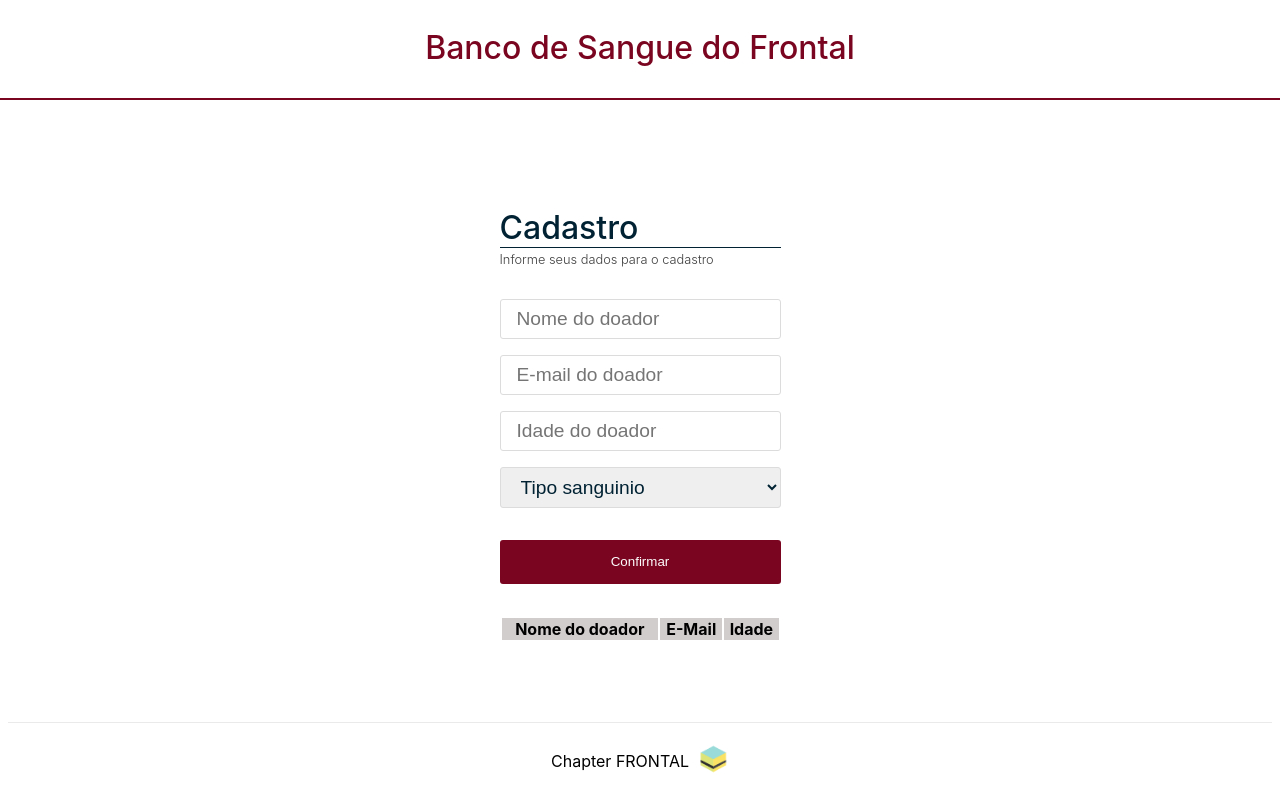
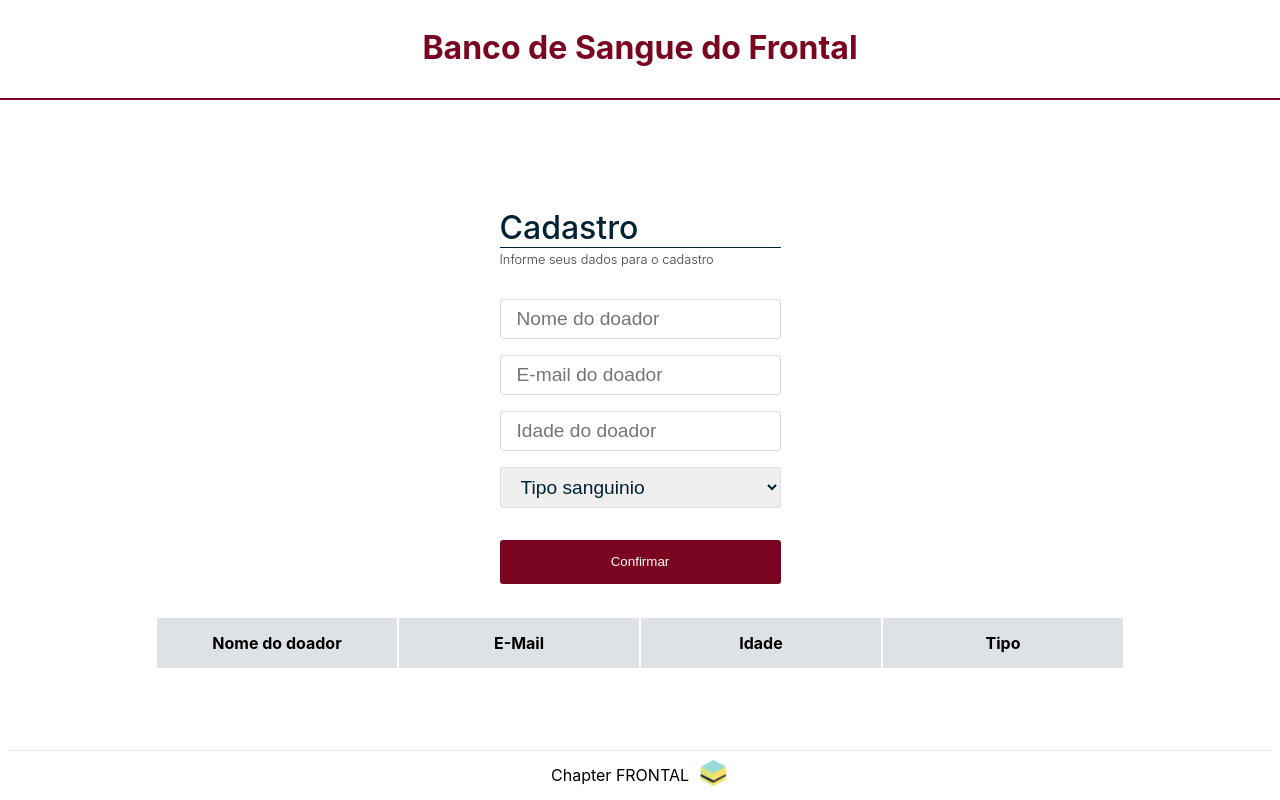
Before and after one commit to flaviofaleiros/bloond_bank, a Next.js app: page / in a window 1280 px wide. Built offline with nearby package versions, Linux system fonts and the light colour scheme.

Commit message:
feat(Create_app): Criação do cadastro do banco de sangue do frontal

```diff
--- a/components/DonorRegistration/Form/index.js
+++ b/components/DonorRegistration/Form/index.js
@@ -36,8 +36,11 @@ const Form = () => {
     }
     const initialValues = {}
 
+
     return (
         <Formik initialValues={initialValues} onSubmit={handleSubmit} validationSchema={validations}>
+            {formik => {
+                return(
                     <FormikForm className={styles.Form}>
                         <h1 className={styles.Form__Welcome}>Cadastro</h1>
 
@@ -70,16 +73,18 @@ const Form = () => {
                         <div className={styles.Form__Group}>
                             <Select
                                 type='select'
-                        label='Tipo Sanguinio'
+                                label='Tipo sanguíneo'
                                 name='bloodType'
                                 options={dropdownOptions}
                             />
                         </div>
-
-                <button className={styles.Form__Btn} type="submit">Confirmar</button>
+                        <button className={styles.Form__Btn} type="submit" disabled={!formik.isValid}>Confirmar</button>
                     </FormikForm>
+                )
+            }}
         </Formik>
     )
+
 }
 
 export default Form
--- a/components/DonorRegistration/List/index.js
+++ b/components/DonorRegistration/List/index.js
@@ -8,11 +8,12 @@ const List = () => {
     return (
         <>
             <table className={styles.container}>
-                <thead>
+                <thead >
                     <tr className={styles.header}>
-                        <th>Nome do doador</th>
-                        <th>E-Mail</th>
-                        <th>Idade</th>
+                        <th className={styles.header}>Nome do doador</th>
+                        <th className={styles.header}>E-Mail</th>
+                        <th className={styles.header}>Idade</th>
+                        <th className={styles.header}>Tipo</th>
                     </tr>
                 </thead>
                 <tbody>
@@ -21,6 +22,7 @@ const List = () => {
                             <td className={styles.coll}>{row?.name}</td>
                             <td className={styles.coll}>{row?.email}</td>
                             <td className={styles.coll}>{row?.age}</td>
+                            <td className={styles.coll}>{row?.bloodType}</td>
                         </tr>
                     ))}
                 </tbody>
--- a/components/DonorRegistration/List/styles.module.scss
+++ b/components/DonorRegistration/List/styles.module.scss
@@ -17,6 +17,6 @@
     overflow: hidden;
     text-overflow: ellipsis;
     white-space: nowrap;
-    background-color: rgb(210, 205, 205);
+    background-color: #dee2e6;
     min-width: 15rem;
   }
--- a/components/Shared/Header/styles.module.scss
+++ b/components/Shared/Header/styles.module.scss
@@ -1,3 +1,5 @@
+@import url('https://fonts.googleapis.com/css2?family=Montserrat:wght@300;400;500&family=Pacifico&display=swap');
+
 .header{
     width: 100%;
     height: 100px;
@@ -13,7 +15,7 @@
 
 .header__title {
     color: #7a0520;
-    font-weight: 500;
+    font-weight: 700;
     margin: 0;
     margin-bottom: .25rem;
 }
--- a/components/Shared/Input/index.js
+++ b/components/Shared/Input/index.js
@@ -8,7 +8,7 @@ const Input = (props) => {
 
   return (
     <>
-      <Field name={name} placeholder={label} className={styles.Form__Field} {...rest} />
+      <Field name={name} alt={name} placeholder={label} className={styles.Form__Field} {...rest} />
       <ErrorMessage component={TextError} name={name} />
     </>
   )
--- a/package.json
+++ b/package.json
@@ -10,6 +10,8 @@
     "test:coverage": "jest --coverage"
   },
   "dependencies": {
+    "@testing-library/dom": "^7.31.2",
+    "@testing-library/user-event": "^13.1.9",
     "formik": "^2.2.9",
     "identity-obj-proxy": "^3.0.0",
     "next": "10.2.3",
@@ -18,7 +20,6 @@
     "react-datepicker": "^4.1.1",
     "react-dom": "17.0.2",
     "react-redux": "^7.2.0",
-    "redux": "^4.0.5",
     "sass": "^1.34.1",
     "yup": "^0.27.0"
   },
```
Also changed, not shown: components/DonorRegistration/Form/styles.module.scss (+10 -0 lines), components/DonorRegistration/spec.js (+23 -3 lines), 1 other file (tests, documents, lock files or other folders). Lines whose indentation alone changed are shown as unchanged.
